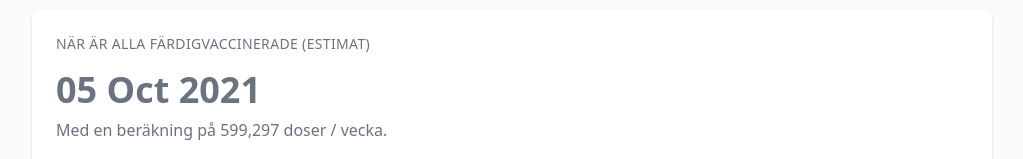
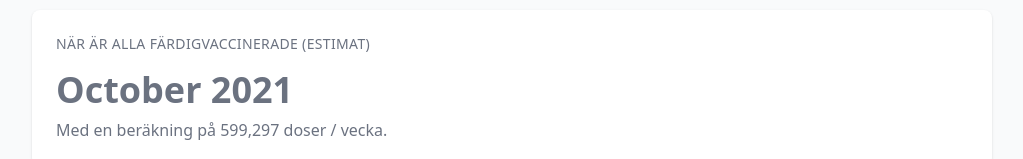
Before and after one commit to albingroen/vaccinstatistik.se, a Next.js app: page / in a window 1280 px wide. Shown: the part 1613-1772 px from the top of the page, without its empty margins (128-1151 px from the left). Built offline with nearby package versions, Linux system fonts and the light colour scheme; what @splitbee/web, tailwindcss-scroll-snap would draw is missing.

Commit message:
:recycle: Only show month & year in estimate

```diff
--- a/pages/index.tsx
+++ b/pages/index.tsx
@@ -20,7 +20,7 @@ import {
 import { useState } from "react";
 import getEstimate from "../lib/get-estimate";
 import moment from "moment";
-import { sortBy } from "lodash";
+import { sortBy, upperFirst } from "lodash";
 import Progress from "../components/Progress";
 
 const nationalData = data["Vaccinerade tidsserie"].filter((record) =>
@@ -375,7 +375,7 @@ export default function Home() {
                   </Pie>
 
                   <Tooltip
-                    formatter={(value) => value.toLocaleString()}
+                    formatter={(value: number) => value.toLocaleString()}
                     contentStyle={{ borderRadius: 5 }}
                   />
                   <Legend />
@@ -392,10 +392,12 @@ export default function Home() {
             </h2>
 
             <h3 className="mt-4 text-4xl font-semibold text-gray-500 dark:text-gray-300">
-              {moment(estimate.fromDate)
-                .locale("sv")
-                .add(estimate.weeksLeft, "weeks")
-                .format("DD MMM YYYY")}
+              {upperFirst(
+                moment(estimate.fromDate)
+                  .locale("sv")
+                  .add(estimate.weeksLeft, "weeks")
+                  .format("MMMM YYYY")
+              )}
             </h3>
 
             <p className="mt-2 text-gray-500">
```
